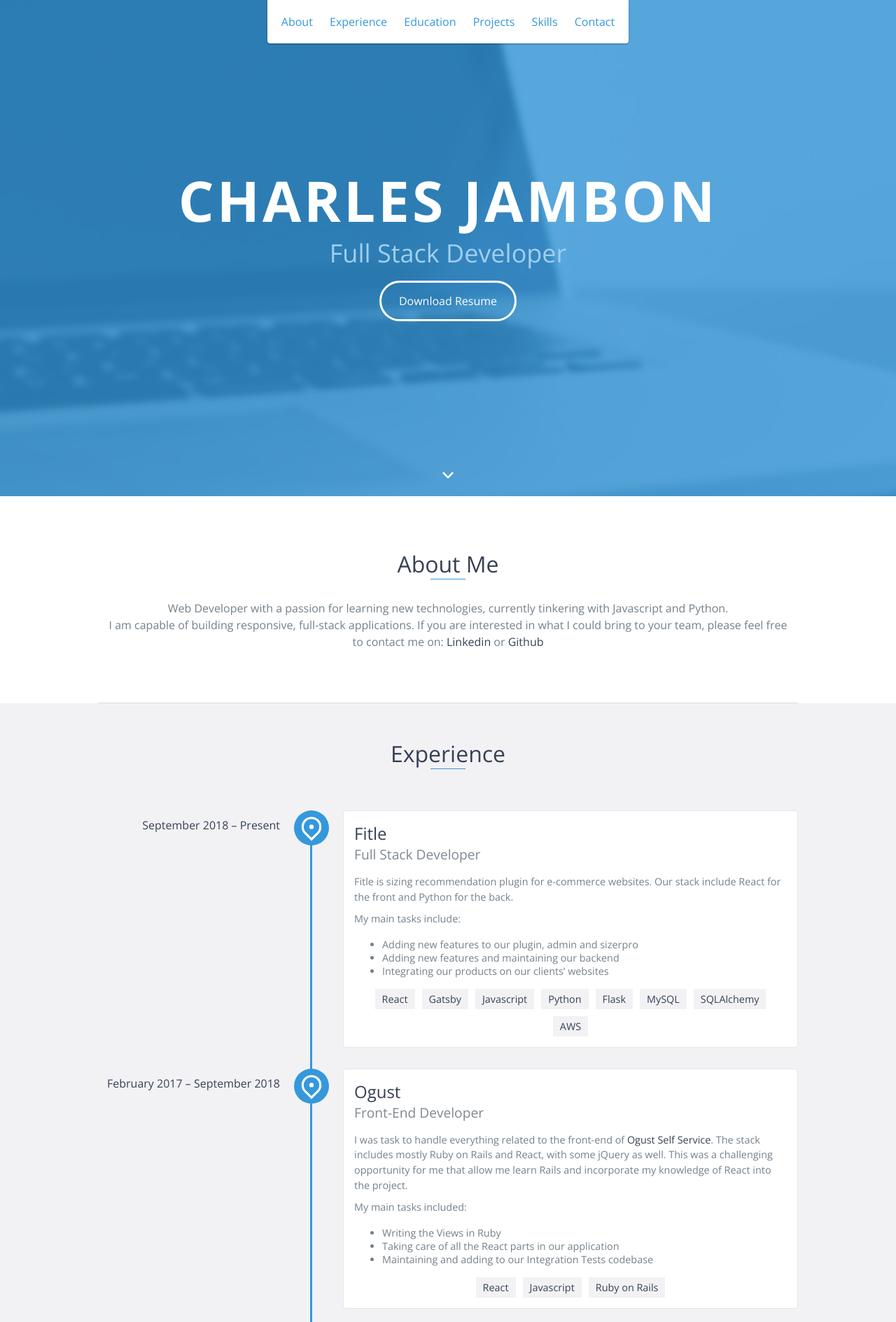
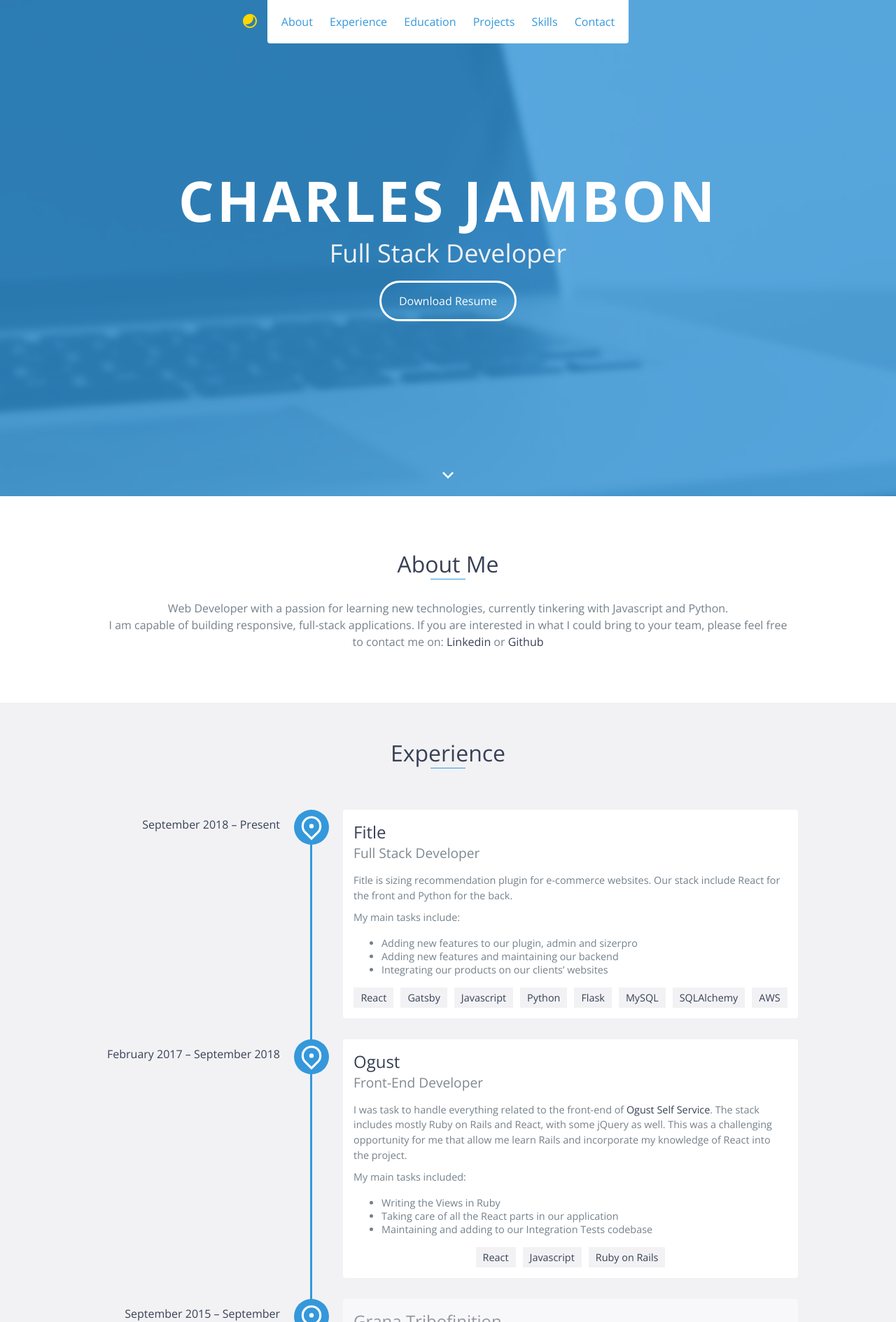
Before and after one commit to charlesjamb/charlesjamb.github.io, a PHP site: page / in a window 1280 px wide. Shown: the top 1889 px of the page at 70% size. Run offline with PHP 8.4, Linux system fonts and the light colour scheme.

Commit message:
Add support for dark theme

```diff
--- a/index.html
+++ b/index.html
@@ -44,6 +44,7 @@
         </svg>
       </div>
       <ul id="menu" class="shadow">
+        <button id="dark-mode"></button>
         <li>
           <a href="#about">About</a>
         </li>
@@ -105,7 +106,6 @@
         <h2 class="heading">About Me</h2>
       </div>
       <div>
-        <!-- <button id="dark-mode">Toggle dark mode</button> -->
         <p>
           Web Developer with a passion for learning new technologies, currently
           tinkering with Javascript and Python.<br />
--- a/scripts.js
+++ b/scripts.js
@@ -90,26 +90,36 @@ for (let i = 0; i < usedSkills.length; i++) {
 }
 
 // Toggle dark mode
-// const btn = document.querySelector('button#dark-mode')
-// const currentTheme = localStorage.getItem('theme')
+const btn = document.querySelector('button#dark-mode')
+const currentTheme = localStorage.getItem('theme')
+const sunIcon =
+  '<svg xmlns="http://www.w3.org/2000/svg" viewBox="0 0 24 24" width="24" height="24"><path fill="none" d="M0 0h24v24H0z"/><path d="M12 18a6 6 0 1 1 0-12 6 6 0 0 1 0 12zM11 1h2v3h-2V1zm0 19h2v3h-2v-3zM3.515 4.929l1.414-1.414L7.05 5.636 5.636 7.05 3.515 4.93zM16.95 18.364l1.414-1.414 2.121 2.121-1.414 1.414-2.121-2.121zm2.121-14.85l1.414 1.415-2.121 2.121-1.414-1.414 2.121-2.121zM5.636 16.95l1.414 1.414-2.121 2.121-1.414-1.414 2.121-2.121zM23 11v2h-3v-2h3zM4 11v2H1v-2h3z"/></svg>'
+const moonIcon =
+  '<svg xmlns="http://www.w3.org/2000/svg" viewBox="0 0 24 24" width="24" height="24"><path fill="none" d="M0 0h24v24H0z"/><path d="M12 22C6.477 22 2 17.523 2 12S6.477 2 12 2s10 4.477 10 10-4.477 10-10 10zm-6.671-5.575A8 8 0 1 0 16.425 5.328a8.997 8.997 0 0 1-2.304 8.793 8.997 8.997 0 0 1-8.792 2.304z"/></svg>'
 
-// if (
-//   currentTheme === 'dark' ||
-//   (!currentTheme && window.matchMedia('(prefers-color-scheme: dark)').matches) // check user browser setting for dark mode
-// ) {
-//   document.body.classList.add('dark-mode')
-// }
-// // Listen for a click on the button
-// btn.addEventListener('click', function () {
-//   document.body.classList.toggle('dark-mode')
+btn.innerHTML = ''
+if (
+  currentTheme === 'dark' ||
+  (!currentTheme && window.matchMedia('(prefers-color-scheme: dark)').matches) // check user browser setting for dark mode
+) {
+  document.body.classList.add('dark-mode')
+  btn.insertAdjacentHTML('afterbegin', sunIcon)
+} else {
+  btn.insertAdjacentHTML('afterbegin', moonIcon)
+}
 
-//   // Let's say the theme is equal to light
-//   let theme = 'light'
-//   // If the body contains the .dark-theme class...
-//   if (document.body.classList.contains('dark-mode')) {
-//     // ...then let's make the theme dark
-//     theme = 'dark'
-//   }
-//   // Then save the choice in localStorage
-//   localStorage.setItem('theme', theme)
-// })
+btn.addEventListener('click', function () {
+  btn.innerHTML = ''
+  document.body.classList.toggle('dark-mode')
+
+  let theme = 'light'
+  let icon = moonIcon
+
+  if (document.body.classList.contains('dark-mode')) {
+    theme = 'dark'
+    icon = sunIcon
+  }
+
+  localStorage.setItem('theme', theme)
+  btn.insertAdjacentHTML('afterbegin', icon)
+})
--- a/styles.css
+++ b/styles.css
@@ -4,17 +4,22 @@ body {
   font-family: 'Open Sans', sans-serif;
   font-size: 16px;
   --primary-color: #3498db;
+  --secondary-color: #246c9c;
   --background-color: #fff;
   --background-color-alt: #f2f2f5;
   --text-color: #74808a;
   --text-secondary-color: #374054;
   --border-radius-primary: 4px;
+  background-color: var(--background-color);
 }
-/* body.dark-mode {
+body.dark-mode {
   --primary-color: #ffa7c4;
+  --secondary-color: #ff70a0;
   --background-color: #282c35;
   --background-color-alt: #363c48;
-} */
+  --text-color: hsla(0, 0%, 100%, 0.88);
+  --text-secondary-color: #fff;
+}
 * {
   box-sizing: border-box;
   transition: color 0.2s ease-out, background-color 0.2s ease-out;
@@ -80,6 +85,7 @@ header {
   z-index: 10;
 }
 header ul {
+  position: relative;
   display: inline-block;
   background: var(--background-color);
   text-align: center;
@@ -108,6 +113,15 @@ header a:focus {
 }
 header.active {
   display: block;
+}
+#dark-mode {
+  position: absolute;
+  left: -45px;
+  background: transparent;
+  padding: 8px;
+  cursor: pointer;
+  fill: gold;
+  border: none;
 }
 #menu.active {
   display: block;
@@ -187,19 +198,13 @@ footer {
   border: 3px solid var(--background-color);
   border-radius: 30px;
   -webkit-transition: 0.5s ease all;
-  transition: 0.5s ease all;
+  transition: 0.2s ease-out all;
 }
 .btn-rounded-white:hover {
   color: var(--primary-color);
   background: var(--background-color);
   text-decoration: none;
   opacity: 1;
-}
-.shadow {
-  box-shadow: 0 1px 3px rgba(0, 0, 0, 0.12), 0 1px 2px rgba(0, 0, 0, 0.24);
-}
-.shadow-large {
-  box-shadow: 0 3px 6px rgba(0, 0, 0, 0.08), 0 3px 6px rgba(0, 0, 0, 0.15);
 }
 .heading {
   position: relative;
@@ -246,7 +251,7 @@ footer {
   line-height: 0.9em;
 }
 #lead-content h2 {
-  color: #a0cfee;
+  color: var(--background-color-alt);
   font-weight: 500;
   font-size: 2.25em;
   margin: 15px 0;
@@ -287,11 +292,11 @@ footer {
   max-width: 1000px;
   margin: auto;
   padding: 75px 15px;
-  border-bottom: 1px solid #dcd9d9;
   display: flex;
   justify-content: center;
   align-items: center;
   flex-direction: column;
+  background: var(--background-color);
 }
 #about h2 {
   color: var(--text-secondary-color);
@@ -304,7 +309,6 @@ footer {
 #experience {
   padding: 50px 15px;
   text-align: center;
-  border-bottom: 1px solid #dcd9d9;
 }
 #experience h2 {
   color: var(--text-secondary-color);
@@ -348,7 +352,6 @@ footer {
 .vtimeline-content {
   margin-left: 350px;
   background: var(--background-color);
-  border: 1px solid #e6e6e6;
   padding: 15px;
   border-radius: var(--border-radius-primary);
   text-align: left;
```
Also changed, not shown: other parts of styles.css (+21 -17 lines).
